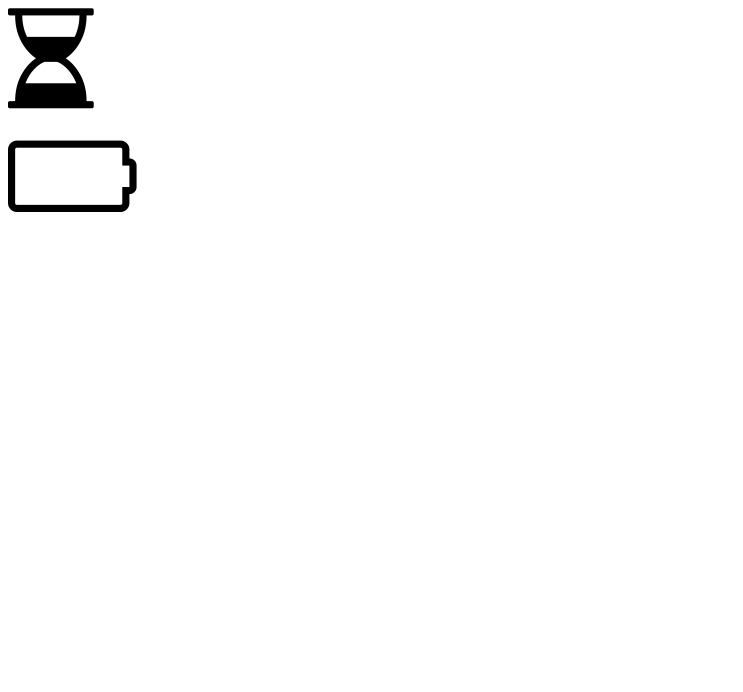
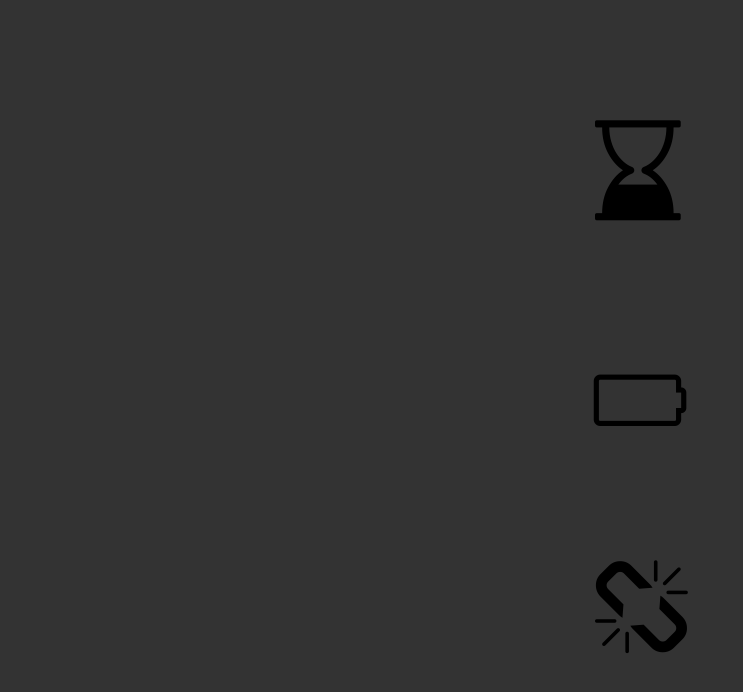
Before and after one commit to Evertxn/animated-icons, a plain HTML site: page index.html in a window 1280 px wide. Shown: the whole page, without its empty margins (0-743 px from the left). Drawn offline with Linux system fonts and the light colour scheme.

Commit message:
created battery inside css, added link icon

```diff
--- /dev/null
+++ b/css/style.css
@@ -0,0 +1,40 @@
+body{
+    background: #333333;
+}
+
+.battery{
+    font-size: 72px;
+    position: absolute;
+    top: 50%;
+    left: 50%;
+    transform: translate(-50%, -50%);
+}
+
+.battery:before{
+    content: "\f244";
+    animation-name: battery;
+    animation-duration: 5s;
+    animation-iteration-count: infinite;
+}
+
+@keyframes battery {
+    20% {content: "\f244"; color: #C0392B}
+    40% {content: "\f243"; color: #E74C3C;}
+    60% {content: "\f242"; color: #F1C40F;}
+    80% {content: "\f241"; color: #27AE60;}
+    100% {content: "\f240"; color: #2ECC71;}
+}
+
+#glass{
+    font-size: 100px;
+    position: absolute;
+    left: 595px;
+    top: 15%;
+}
+
+#chain{
+    font-size: 100px;
+    position: absolute;
+    left: 595px;
+    top: 70%;
+}
--- a/index.html
+++ b/index.html
@@ -6,21 +6,19 @@
           content="width=device-width, user-scalable=no, initial-scale=1.0, maximum-scale=1.0, minimum-scale=1.0">
     <meta http-equiv="X-UA-Compatible" content="ie=edge">
     <link rel="stylesheet" href="https://maxcdn.bootstrapcdn.com/font-awesome/4.7.0/css/font-awesome.min.css">
+    <link rel="stylesheet" href="css/style.css">
     <title>Animicons</title>
-    <style>
-        #glass, #battery{
-            font-size:100px;
-        }
 
-    </style>
 </head>
 <body>
 
     <div id="glass" class="fa"></div>
 
-    <br><br>
+    <div class="battery fa"></div>
 
-    <div id="battery" class="fa"></div>
+    <div id="chain" class="fa"></div>
+
+
 
 
     <script>
@@ -40,38 +38,50 @@
         // Start the animation
         hourStart();
         // Animate every 3 seconds
-        setInterval(hourStart, 4000);
+        setInterval(hourStart, 3000);
 
+        // Hourglass Animation
+        function breakChain() {
+            let chain = document.getElementById('chain');
+            chain.innerHTML = "&#xf0c1;";
 
-        // Battery Animation
-        function chargeBattery(){
-            let battery = document.getElementById('battery');
-            battery.innerHTML = "&#xf244;";
-
-            setTimeout(function() {
-                battery.innerHTML = "&#xf243;";
+            setTimeout(function(){
+                chain.innerHTML = "&#xf127;";
             }, 1000);
-
-            setTimeout(function() {
-                battery.innerHTML = "&#xf242;";
-            }, 2000);
-
-            setTimeout(function() {
-                battery.innerHTML = "&#xf241;";
-            }, 3000);
-
-            setTimeout(function() {
-                battery.innerHTML = "&#xf240;";
-            }, 4000);
         }
         // Start the animation
-        chargeBattery();
+        breakChain();
+        // Animate every 3 seconds
+        setInterval(breakChain, 2000);
 
-        // Run every 5 seconds
-        setInterval(chargeBattery, 5000);
+//         JAVASCRIPT BATTERY
 
-
-
+//        // Battery Animation
+//        function chargeBattery(){
+//            let battery = document.getElementById('battery');
+//            battery.innerHTML = "&#xf244;";
+//
+//            setTimeout(function() {
+//                battery.innerHTML = "&#xf243;";
+//            }, 1000);
+//
+//            setTimeout(function() {
+//                battery.innerHTML = "&#xf242;";
+//            }, 2000);
+//
+//            setTimeout(function() {
+//                battery.innerHTML = "&#xf241;";
+//            }, 3000);
+//
+//            setTimeout(function() {
+//                battery.innerHTML = "&#xf240;";
+//            }, 4000);
+//        }
+//        // Start the animation
+//        chargeBattery();
+//
+//        // Run every 5 seconds
+//        setInterval(chargeBattery, 5000);
     </script>
 
 </body>
```
